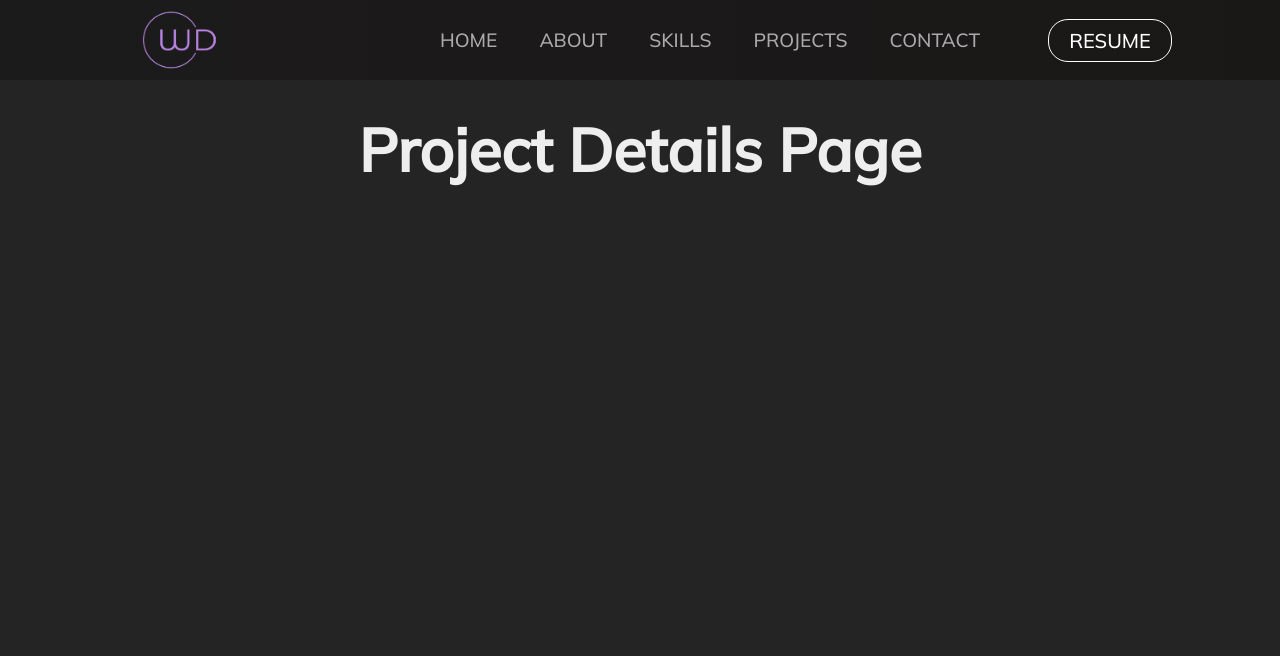
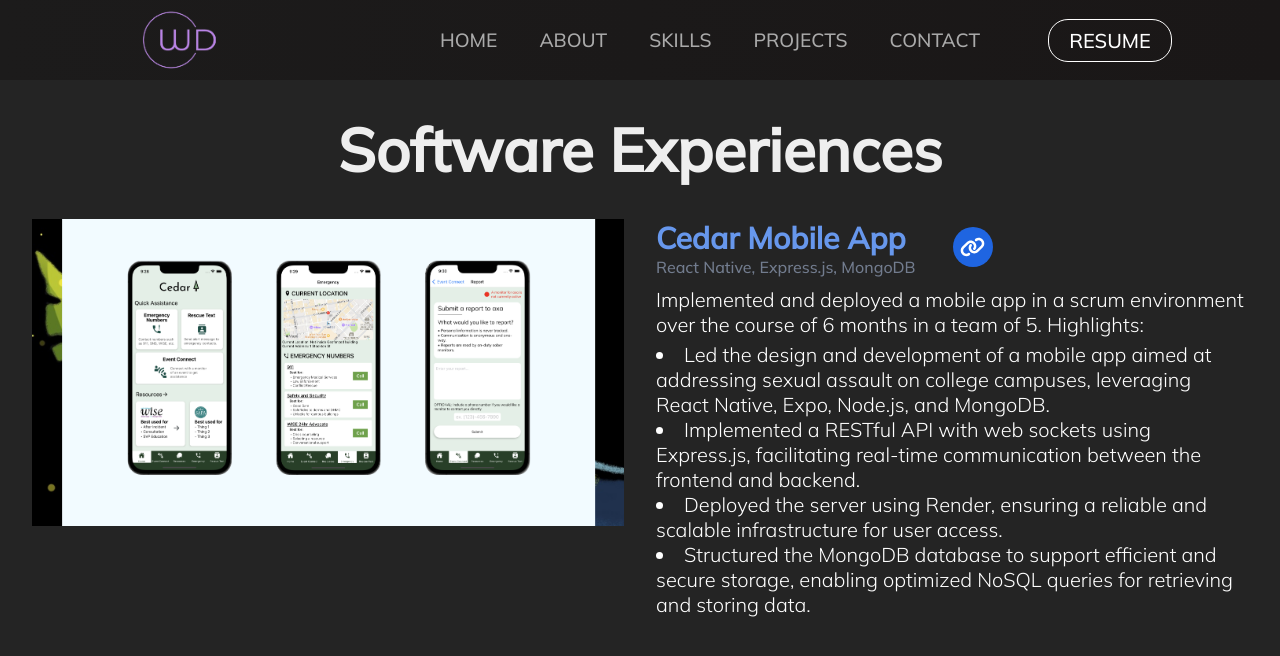
Before and after one commit to WillDinauer/personal-website, a React (Create React App) app: page /projectdetails in a window 1280 px wide. Shown: the top 656 px of the page. Built offline with nearby package versions, Linux system fonts and the light colour scheme.

Commit message:
added first software experience and began working on template to populate SE page

```diff
--- a/src/components/HeaderSection.css
+++ b/src/components/HeaderSection.css
@@ -13,7 +13,7 @@
   justify-content: center;
   object-fit: contain;
   flex-wrap: wrap;
-  gap: 10rem;
+  gap: 5rem;
   margin-bottom: 50px;
 }
 
--- /dev/null
+++ b/src/components/SoftwareExperiences.css
@@ -0,0 +1,76 @@
+.se-container {
+  display: flex;
+  justify-content: center;
+  flex-direction: column
+}
+
+.project-container {
+  display: flex;
+  justify-content: center;
+  width: 95%;
+  max-width: 1600px;
+  margin: 0 auto;
+  gap: 2rem;
+}
+
+.project-header {
+  display: flex;
+  flex-direction: row;
+  gap: 2rem;
+}
+
+.project-header-icons {
+  display: flex;
+  margin: 8px 0 0 0;
+}
+
+.project {
+  display: flex;
+  flex-direction: row;
+  justify-content: center;
+  gap: 2rem;
+}
+
+.project-image,
+.project-content {
+  flex-basis: 50%;
+}
+
+.project-title {
+  color: #6797ec;
+  font-size: 30px;
+}
+
+.project-stack {
+  color: #727c8e;
+  font-size: 16px;
+  margin: 0 auto 10px;
+}
+
+.project-text {
+  color: #fff;
+  font-size: 20px;
+  margin: 0 auto 5px;
+  font-weight: 100;
+}
+
+.bullet-list {
+  list-style-position: inside;
+}
+
+.bullet-item {
+  color: #fff;
+  font-size: 20px;
+  font-weight: 100;
+}
+
+@media (max-width: 1252px) {
+  .project {
+    flex-direction: column;
+  }
+
+  .project-image,
+  .project-content {
+    flex-basis: 100%;
+  }
+}
--- /dev/null
+++ b/src/components/SoftwareExperiences.js
@@ -0,0 +1,43 @@
+import React from 'react';
+import './SoftwareExperiences.css';
+import { FontAwesomeIcon } from '@fortawesome/react-fontawesome';
+import { faCircle, faLink } from '@fortawesome/free-solid-svg-icons';
+//import { faGithub } from '@fortawesome/free-brands-svg-icons';
+
+function SoftwareExperiences() {
+  return (
+    <div className='se-container'>
+      <h1>Software Experiences</h1>
+      <div className="project-container">
+        <div className="project">
+          <div className="project-image">
+            <img src={require('../images/Cedar.png')} alt="Project" className="project-image" />
+          </div>
+          <div className="project-content">
+            <div className="project-header">
+              <div className="project-header-text">
+                <h3 className='project-title'>Cedar Mobile App</h3>
+                <p className='project-stack'>React Native, Express.js, MongoDB</p>
+              </div>
+              <div className="project-header-icons">
+                <a href={"https://medium.com/dartmouth-cs98/how-can-a-mobile-app-help-combat-sexual-violence-on-college-campuses-meet-cedar-eb581d55d013"} className="projects__item__external__link fa-stack fa-lg">
+                  <FontAwesomeIcon color={'#1F65E1'} icon={faCircle} className="fa-stack-2x" />
+                  <FontAwesomeIcon color={'#ffffff'} icon={faLink} className="fa-stack-1x fa-inverse fa-stack-align-center" />
+                </a>
+              </div>
+            </div>
+            <p className="project-text">Implemented and deployed a mobile app in a scrum environment over the course of 6 months in a team of 5. Highlights:</p>
+            <ul className='bullet-list'>
+              <li className='bullet-item'>Led the design and development of a mobile app aimed at addressing sexual assault on college campuses, leveraging React Native, Expo, Node.js, and MongoDB.</li>
+              <li className='bullet-item'>Implemented a RESTful API with web sockets using Express.js, facilitating real-time communication between the frontend and backend.</li>
+              <li className='bullet-item'>Deployed the server using Render, ensuring a reliable and scalable infrastructure for user access.</li>
+              <li className='bullet-item'>Structured the MongoDB database to support efficient and secure storage, enabling optimized NoSQL queries for retrieving and storing data.</li>
+            </ul>
+          </div>
+        </div>
+      </div>
+    </div>
+  );
+}
+
+export default SoftwareExperiences
--- a/src/pages/ProjectDetails.js
+++ b/src/pages/ProjectDetails.js
@@ -1,10 +1,9 @@
 import React from 'react';
+import SoftwareExperiences from '../components/SoftwareExperiences';
 
 function ProjectDetails() {
   return (
-    <div>
-      <h1>Project Details Page</h1>
-    </div>
+    <SoftwareExperiences />
   );
 }
 
```
Also changed, not shown: src/components/SE_ProjectFormats/SE_Left.js (added, +9 -0 lines), src/components/SE_ProjectFormats/SE_Right.js (added, +9 -0 lines).
